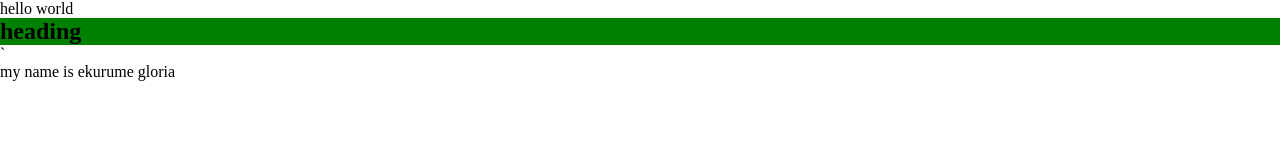
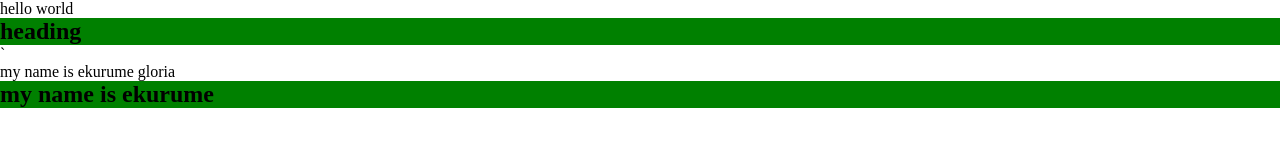
Before and after one commit to gloria001-design/COHORT-SEVEN-, a website: page index.html in a window 1280 px wide. Drawn offline with Linux system fonts and the light colour scheme.

Commit message:
i have modified again

```diff
--- a/index.html
+++ b/index.html
@@ -10,5 +10,6 @@
     <p>hello world</p>
     <h2>heading</h2>`
     <p>my name is ekurume gloria</p>
+    <h2>my name is ekurume</h2>
 </body>
 </html>
```
